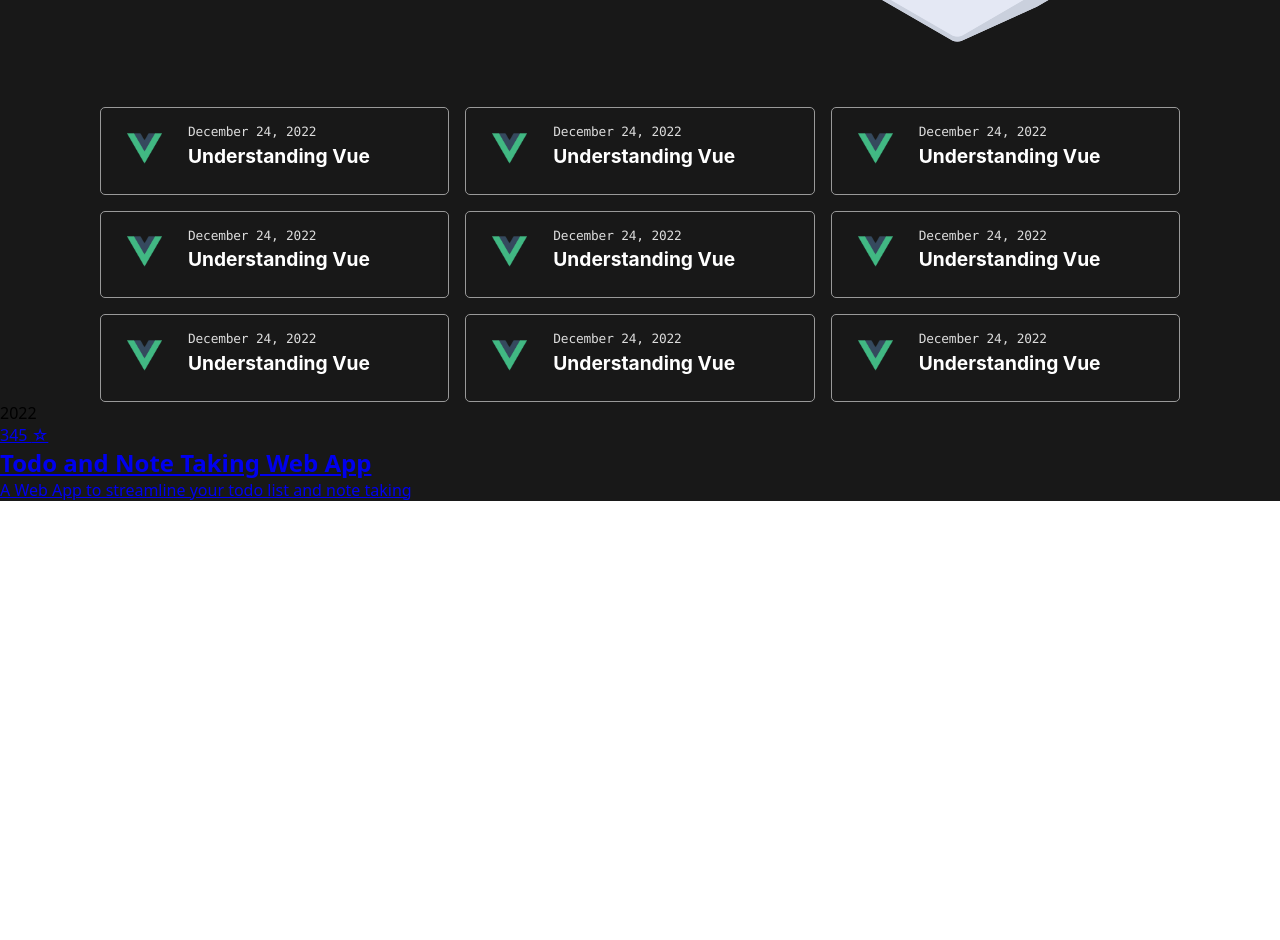
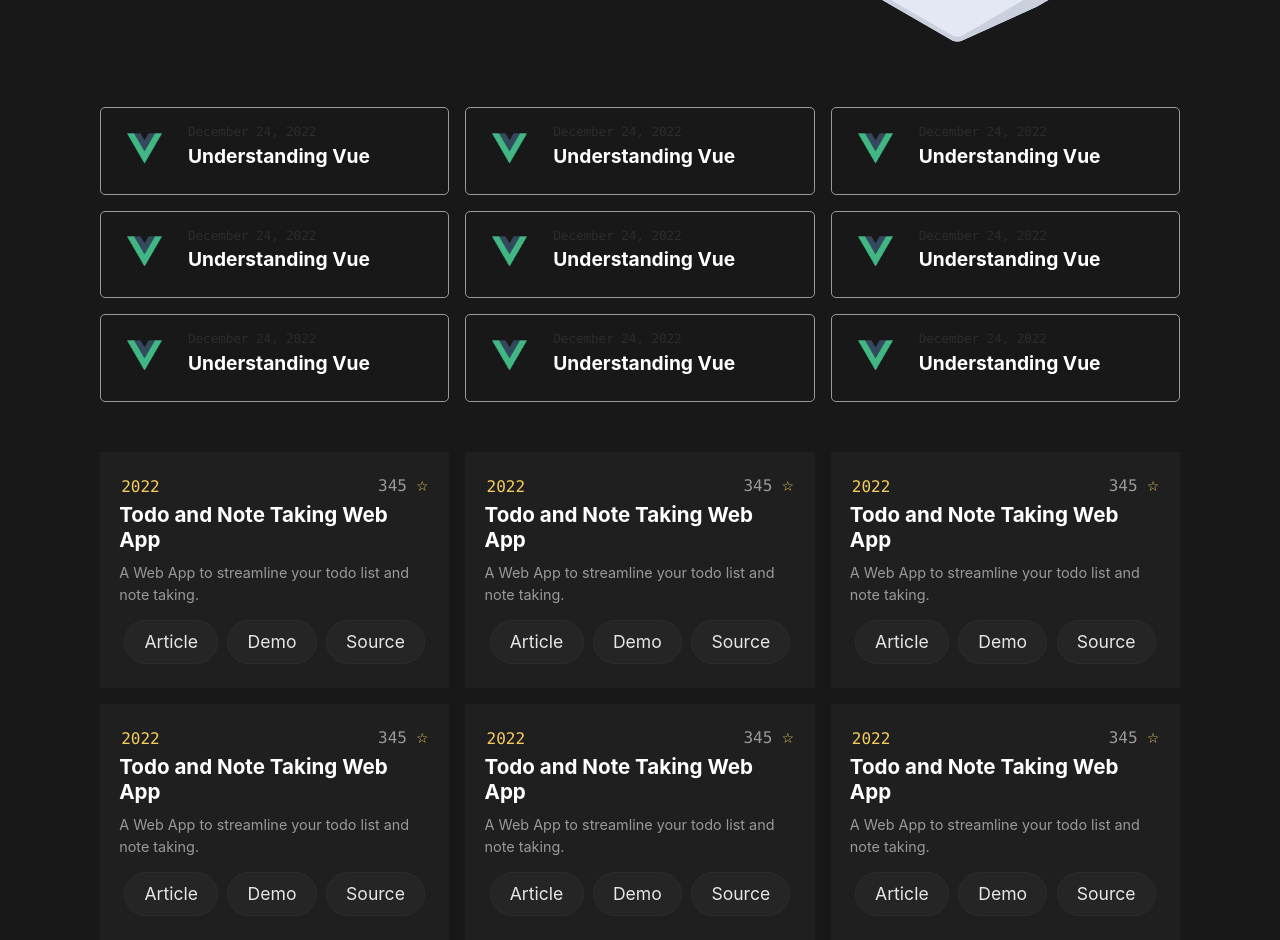
Before and after one commit to Manuel-kl/Manuel-portfolio, a Vue app: page / in a window 1280 px wide. Shown: the part 580-1520 px from the top of the page. Before the commit the page ends 1081 px from the top, so only its background shows below. Built offline with nearby package versions, Linux system fonts and the light colour scheme.

Commit message:
Add projects section on homepage

```diff
--- a/src/App.vue
+++ b/src/App.vue
@@ -23,19 +23,19 @@
     --font-family-base: "Inter", -apple-system, BlinkMacSystemFont, "Helvetica Neue", Arial, sans-serif;
     --font-family-monospace: Menlo, "IBM Plex Mono", Menlo, monospace;
     --font-family-homepage:InterVariable,ui-sans-serif,system-ui,-apple-system,BlinkMacSystemFont,Segoe UI,Roboto,Helvetica Neue,Arial,Noto Sans,sans-serif,Apple Color Emoji,Segoe UI Emoji,Segoe UI Symbol,Noto Color Emoji;
+    --star: #f6cd5d;
+    --card-background-color: #1f1f1f;
+    --button-background-color: #252525;
 
 
 
 
 
     /*  */
-    --card-background-color: var(--gray-9);
-    --star: var(--rainbow-5);
     --year: var(--rainbow-4);
     --font-color-heading3: white;
     --font-color-bright: white;
     --border-color-hover: var(--gray-6);
-    --button-background-color: var(--gray-8);
     --post-time-color: var(--rainbow-4);
     --card-time-color: var(--pink);
     --project-time-color: var(--star);
@@ -131,16 +131,15 @@
     --font-color-heading3: var(--gray-7);
     --font-color-bright: var(--gray-9);
     --font-color-hero-heading: var(--gray-0);
-    --border-color: var(--gray-3);
+    /* --border-color: var(--gray-3); */
     --border-color-hover: var(--gray-6);
     --border-radius: 6px;
-    --card-background-color: var(--gray-0);
-    --button-background-color: var(--gray-05);
+    /* --card-background-color: var(--gray-0); */
+    /* --button-background-color: var(--gray-05); */
     --marker: var(--pink);
     --link: var(--indigo);
     --link-hover-color: var(--indigo-muted);
     --year: var(--green);
-    --star: var(--yellow);
     --post-time-color: var(--gray-6);
     --card-time-color: var(--gray-5);
     --project-time-color: var(--font-color-muted);
--- a/src/components/HomeComponent.vue
+++ b/src/components/HomeComponent.vue
@@ -4,139 +4,244 @@
       <div class="intro">
         <h1>Hey, I am Manuel!</h1>
         <div>
-                    <br>
-                    <p>I am a web developer with a focus on creating efficient and user-friendly web applications.</p>
-                    <br>
-                    <br>
-                    <p>My portfolio showcases some of my best work and gives you a sense of my skills,
-                        experience, and approach to web development. Thank you for stopping by
-                        and I hope you have a chance to learn more about me and my work</p>
+          <br />
+          <p>
+            I am a web developer with a focus on creating efficient and
+            user-friendly web applications.
+          </p>
+          <br />
+          <br />
+          <p>
+            My portfolio showcases some of my best work and gives you a sense of
+            my skills, experience, and approach to web development. Thank you
+            for stopping by and I hope you have a chance to learn more about me
+            and my work
+          </p>
         </div>
-                <br>
-                <br>
+        <br />
+        <br />
         <small>
           <em>Last updated: December 24th, 2022</em>
         </small>
       </div>
       <div>
-                <img src="../assets/web-development.png" alt="An image of a computer">
+        <img src="../assets/web-development.png" alt="An image of a computer" />
       </div>
-
     </section>
     <section class="blog-lists">
       <div class="blog-list">
         <div>
-                    <img src="../assets/logo.png" alt="Vue Js logo">
+          <img src="../assets/logo.png" alt="Vue Js logo" />
         </div>
         <div>
           <p>December 24, 2022</p>
           <a href="#" onclick="event.preventDefault()">
-                        <h2> Understanding Vue</h2>
+            <h2>Understanding Vue</h2>
           </a>
         </div>
       </div>
       <div class="blog-list">
         <div>
-                    <img src="../assets/logo.png" alt="Vue Js logo">
+          <img src="../assets/logo.png" alt="Vue Js logo" />
         </div>
         <div>
           <p>December 24, 2022</p>
           <a href="#" onclick="event.preventDefault()">
-                        <h2> Understanding Vue</h2>
+            <h2>Understanding Vue</h2>
           </a>
         </div>
       </div>
       <div class="blog-list">
         <div>
-                    <img src="../assets/logo.png" alt="Vue Js logo">
+          <img src="../assets/logo.png" alt="Vue Js logo" />
         </div>
         <div>
           <p>December 24, 2022</p>
           <a href="#" onclick="event.preventDefault()">
-                        <h2> Understanding Vue</h2>
+            <h2>Understanding Vue</h2>
           </a>
         </div>
       </div>
       <div class="blog-list">
         <div>
-                    <img src="../assets/logo.png" alt="Vue Js logo">
+          <img src="../assets/logo.png" alt="Vue Js logo" />
         </div>
         <div>
           <p>December 24, 2022</p>
           <a href="#" onclick="event.preventDefault()">
-                        <h2> Understanding Vue</h2>
+            <h2>Understanding Vue</h2>
           </a>
         </div>
       </div>
       <div class="blog-list">
         <div>
-                    <img src="../assets/logo.png" alt="Vue Js logo">
+          <img src="../assets/logo.png" alt="Vue Js logo" />
         </div>
         <div>
           <p>December 24, 2022</p>
           <a href="#" onclick="event.preventDefault()">
-                        <h2> Understanding Vue</h2>
+            <h2>Understanding Vue</h2>
           </a>
         </div>
       </div>
       <div class="blog-list">
         <div>
-                    <img src="../assets/logo.png" alt="Vue Js logo">
+          <img src="../assets/logo.png" alt="Vue Js logo" />
         </div>
         <div>
           <p>December 24, 2022</p>
           <a href="#" onclick="event.preventDefault()">
-                        <h2> Understanding Vue</h2>
+            <h2>Understanding Vue</h2>
           </a>
         </div>
       </div>
       <div class="blog-list">
         <div>
-                    <img src="../assets/logo.png" alt="Vue Js logo">
+          <img src="../assets/logo.png" alt="Vue Js logo" />
         </div>
         <div>
           <p>December 24, 2022</p>
           <a href="#" onclick="event.preventDefault()">
-                        <h2> Understanding Vue</h2>
+            <h2>Understanding Vue</h2>
           </a>
         </div>
       </div>
       <div class="blog-list">
         <div>
-                    <img src="../assets/logo.png" alt="Vue Js logo">
+          <img src="../assets/logo.png" alt="Vue Js logo" />
         </div>
         <div>
           <p>December 24, 2022</p>
           <a href="#" onclick="event.preventDefault()">
-                        <h2> Understanding Vue</h2>
+            <h2>Understanding Vue</h2>
           </a>
         </div>
       </div>
       <div class="blog-list">
         <div>
-                    <img src="../assets/logo.png" alt="Vue Js logo">
+          <img src="../assets/logo.png" alt="Vue Js logo" />
         </div>
         <div>
           <p>December 24, 2022</p>
           <a href="#" onclick="event.preventDefault()">
-                        <h2> Understanding Vue</h2>
+            <h2>Understanding Vue</h2>
           </a>
         </div>
       </div>
     </section>
     <section class="projects-lists">
       <div class="projects">
-                <div>
+        <div class="star">
           <time>2022</time>
           <a href="#" onclick="event.preventDefault()">
-                        <p>345 <span>&#9734;</span> </p>
+            <p>345 <span>&#9734;</span></p>
           </a>
         </div>
-                <div>
+        <div class="pro-title">
           <a href="#" onclick="event.preventDefault()">
-                        <h2>Todo and Note Taking Web App</h2>
-                        <p>A Web App to streamline your todo list and note taking</p>
+            <h3>Todo and Note Taking Web App</h3>
           </a>
+          <p>A Web App to streamline your todo list and note taking.</p>
+        </div>
+        <div class="links">
+          <a href="#" onclick="event.preventDefault()"><button>Article</button></a>
+          <a href="#" onclick="event.preventDefault()"><button>Demo</button></a>
+          <a href="#" onclick="event.preventDefault()"><button>Source</button></a>
+        </div>
+      </div>
+      <div class="projects">
+        <div class="star">
+          <time>2022</time>
+          <a href="#" onclick="event.preventDefault()">
+            <p>345 <span>&#9734;</span></p>
+          </a>
+        </div>
+        <div class="pro-title">
+          <a href="#" onclick="event.preventDefault()">
+            <h3>Todo and Note Taking Web App</h3>
+          </a>
+          <p>A Web App to streamline your todo list and note taking.</p>
+        </div>
+        <div class="links">
+          <a href="#" onclick="event.preventDefault()"><button>Article</button></a>
+          <a href="#" onclick="event.preventDefault()"><button>Demo</button></a>
+          <a href="#" onclick="event.preventDefault()"><button>Source</button></a>
+        </div>
+      </div>
+      <div class="projects">
+        <div class="star">
+          <time>2022</time>
+          <a href="#" onclick="event.preventDefault()">
+            <p>345 <span>&#9734;</span></p>
+          </a>
+        </div>
+        <div class="pro-title">
+          <a href="#" onclick="event.preventDefault()">
+            <h3>Todo and Note Taking Web App</h3>
+          </a>
+          <p>A Web App to streamline your todo list and note taking.</p>
+        </div>
+        <div class="links">
+          <a href="#" onclick="event.preventDefault()"><button>Article</button></a>
+          <a href="#" onclick="event.preventDefault()"><button>Demo</button></a>
+          <a href="#" onclick="event.preventDefault()"><button>Source</button></a>
+        </div>
+      </div>
+      <div class="projects">
+        <div class="star">
+          <time>2022</time>
+          <a href="#" onclick="event.preventDefault()">
+            <p>345 <span>&#9734;</span></p>
+          </a>
+        </div>
+        <div class="pro-title">
+          <a href="#" onclick="event.preventDefault()">
+            <h3>Todo and Note Taking Web App</h3>
+          </a>
+          <p>A Web App to streamline your todo list and note taking.</p>
+        </div>
+        <div class="links">
+          <a href="#" onclick="event.preventDefault()"><button>Article</button></a>
+          <a href="#" onclick="event.preventDefault()"><button>Demo</button></a>
+          <a href="#" onclick="event.preventDefault()"><button>Source</button></a>
+        </div>
+      </div>
+      <div class="projects">
+        <div class="star">
+          <time>2022</time>
+          <a href="#" onclick="event.preventDefault()">
+            <p>345 <span>&#9734;</span></p>
+          </a>
+        </div>
+        <div class="pro-title">
+          <a href="#" onclick="event.preventDefault()">
+            <h3>Todo and Note Taking Web App</h3>
+          </a>
+          <p>A Web App to streamline your todo list and note taking.</p>
+        </div>
+        <div class="links">
+          <a href="#" onclick="event.preventDefault()"><button>Article</button></a>
+          <a href="#" onclick="event.preventDefault()"><button>Demo</button></a>
+          <a href="#" onclick="event.preventDefault()"><button>Source</button></a>
+        </div>
+      </div>
+      <div class="projects">
+        <div class="star">
+          <time>2022</time>
+          <a href="#" onclick="event.preventDefault()">
+            <p>345 <span>&#9734;</span></p>
+          </a>
+        </div>
+        <div class="pro-title">
+          <a href="#" onclick="event.preventDefault()">
+            <h3>Todo and Note Taking Web App</h3>
+          </a>
+          <p>A Web App to streamline your todo list and note taking.</p>
+        </div>
+        <div class="links">
+          <a href="#" onclick="event.preventDefault()"><button>Article</button></a>
+          <a href="#" onclick="event.preventDefault()"><button>Demo</button></a>
+          <a href="#" onclick="event.preventDefault()"><button>Source</button></a>
         </div>
       </div>
     </section>
@@ -149,17 +254,15 @@ export default {
   data() {
     return {};
   },
-    created() { },
+  created() {},
   methods: {},
-    mounted() { },
+  mounted() {},
 };
 </script>
 <style lang='css' scoped>
 #home-page {
   background-color: var(--background-color);
   font-family: var(--font-family-homepage);
-
-
 }
 
 .description {
@@ -169,13 +272,10 @@ export default {
   flex-direction: row;
   justify-content: space-between;
   margin: 0 100px;
-
 }
 
 .description .intro {
   max-width: 560px;
-
-
 }
 
 .description h1 {
@@ -193,7 +293,8 @@ export default {
   color: var(--font-color-muted);
 }
 
-.blog-lists {
+.blog-lists,
+.projects-lists {
   display: grid;
   grid-template-columns: repeat(3, 1fr);
   margin: 0 100px;
@@ -215,13 +316,12 @@ export default {
   gap: 1rem;
   border-radius: 5px;
   max-width: 320px;
-
 }
 
 .blog-list p {
   color: var(--border-color);
   font-size: 0.8rem;
-    letter-spacing: -.01rem;
+  letter-spacing: -0.01rem;
   font-family: var(--font-family-monospace);
 }
 
@@ -232,7 +332,6 @@ export default {
   padding: 2px 0;
   margin: 0.3rem 0 0.5rem;
   border-bottom: 1px solid var(--background-color);
-
 }
 
 .blog-list a {
@@ -244,4 +343,78 @@ export default {
   border-bottom: 1px solid var(--font-color-heading);
   padding-bottom: 2px;
 }
+.projects {
+  display: flex;
+  flex-direction: column;
+  color: white;
+  background-color: var(--card-background-color);
+  padding: 1.2rem;
+}
+
+.projects .star {
+  display: flex;
+  font-family: var(--font-family-monospace);
+  flex-direction: row;
+  justify-content: space-between;
+  align-items: center;
+  padding: 2px;
+}
+.projects .star span {
+  color: var(--star);
+  font-size: 1.2rem;
+}
+.projects .star a {
+  text-decoration: none;
+  padding-bottom: 2px;
+  color: var(--font-color-muted);
+  border-bottom: 2px solid var(--card-background-color);
+}
+.projects .star time {
+  color: var(--star);
+}
+.projects .star a:hover {
+  border-bottom: 2px solid var(--font-color-heading);
+  padding-bottom: 2px;
+}
+.projects h3 {
+  color: var(--font-color-heading);
+}
+.projects .pro-title h3:hover {
+    text-decoration: underline;
+    /* border-bottom: 1px solid var(--font-color-heading); */
+}
+.projects .pro-title a {
+  text-decoration: none;
+  font-size: 1.1rem;
+  font-family: var(--font-family-base);
+
+}
+.projects .pro-title p{
+    padding: 10px 0;
+    color: var(--font-color-muted);
+    font-family:var(--font-family-base) ;
+    line-height: 1.5;
+    font-size: .9rem;;
+}
+.projects .links{
+    display: flex;
+    flex-direction: row;
+    justify-content: space-between;
+    padding: 5px;
+}.projects .links a{
+    text-decoration: none;
+
+
+}
+.projects .links a button{
+    color: var(--font-color-base);
+    background-color: var(--button-background-color);
+    line-height: 1;
+    border: 1px solid var(--border-color);
+    padding: 0.75rem 1.2rem;
+    border-radius: 24px;
+    font-size: 1.1rem;
+    font-family: var(--font-family-nav);
+    cursor: pointer;
+}
 </style>
```
Lines whose indentation alone changed are shown as unchanged.
